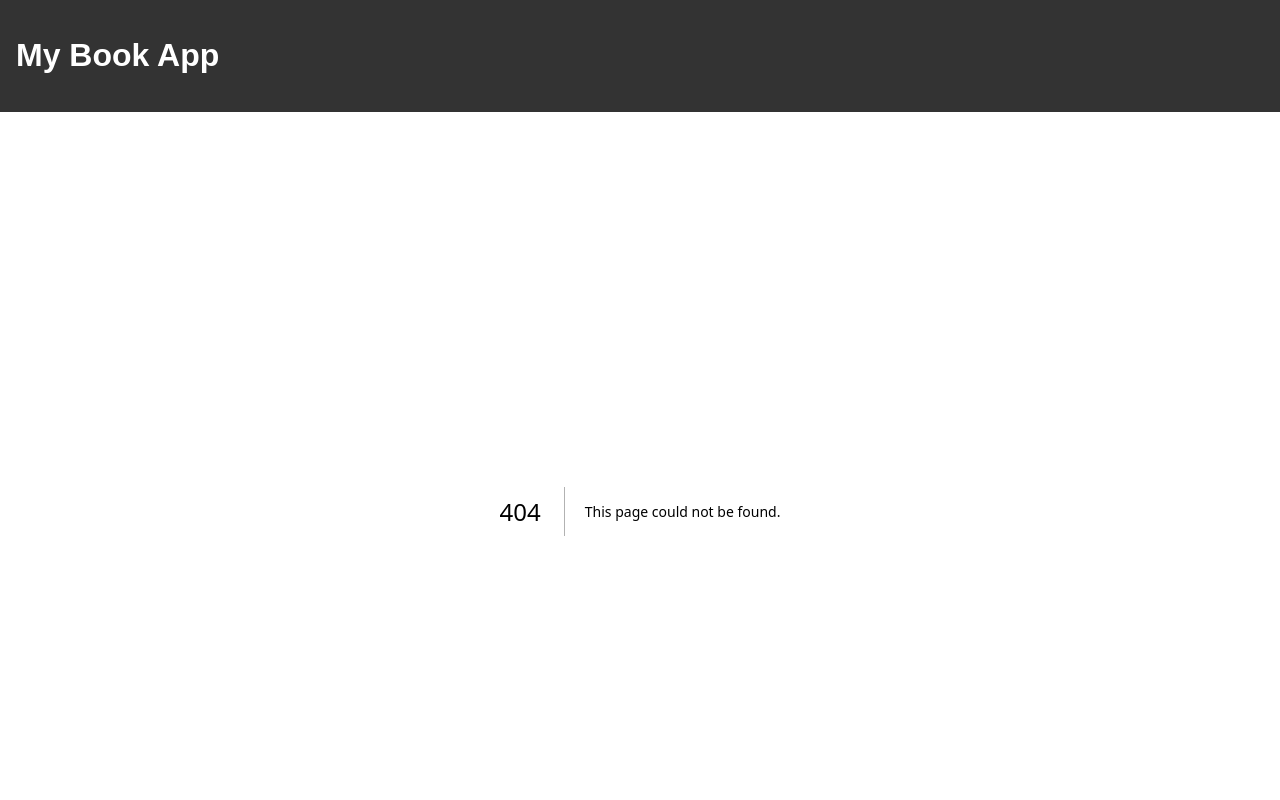
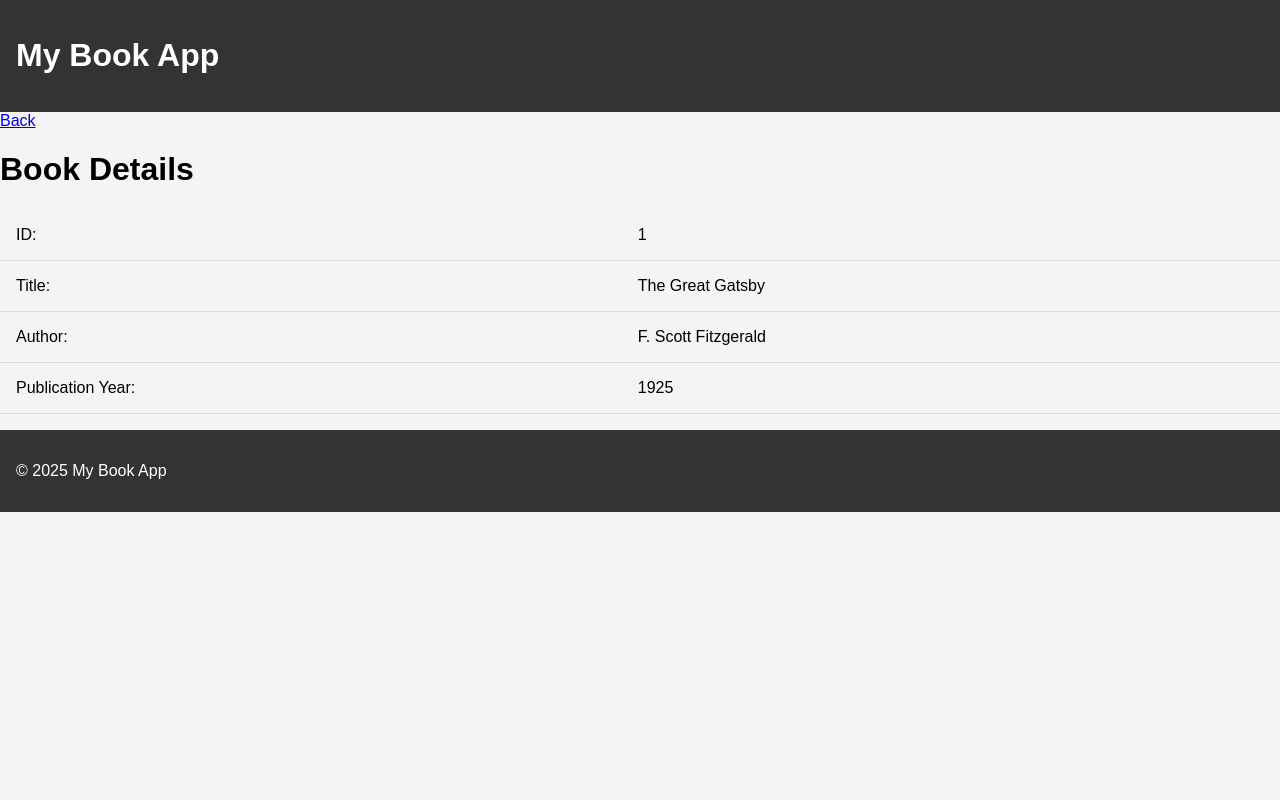
Before and after one commit to mmirzaee98/book-collection-manager, a Next.js app: page /collection/1 in a window 1280 px wide. Before the commit this address had no page. Shown: the top 800 px of the page. Built offline with nearby package versions, Linux system fonts and the light colour scheme; data requests are answered from the project's data file.

Commit message:
Ensure /collection route is correctly set up (folder renamed to 'collection')

```diff
--- /dev/null
+++ b/app/collection/[id]/page.js
@@ -0,0 +1,50 @@
+// app/collection/[id]/page.js
+
+// Fetch data and statically generate paths for the first 10 items
+export async function generateStaticParams() {
+    const res = await fetch("http://localhost:4000/books");
+    const books = await res.json();
+
+    // Return an array of params objects for the first 10 books
+    return books.slice(0, 10).map((book) => ({
+      id: book.id.toString(),
+    }));
+  }
+
+  export default async function BookDetailPage({ params }) {
+    const { id } = params;
+    const res = await fetch(`http://localhost:4000/books/${id}`);
+
+    if (!res.ok) {
+      return <div>No book found with ID {id}</div>;
+    }
+
+    const book = await res.json();
+
+    return (
+      <div>
+        <a href="/collection">Back</a>
+        <h1>Book Details</h1>
+        <table>
+          <tbody>
+            <tr>
+              <td>ID:</td>
+              <td>{book.id}</td>
+            </tr>
+            <tr>
+              <td>Title:</td>
+              <td>{book.title}</td>
+            </tr>
+            <tr>
+              <td>Author:</td>
+              <td>{book.author}</td>
+            </tr>
+            <tr>
+              <td>Publication Year:</td>
+              <td>{book.publicationYear}</td>
+            </tr>
+          </tbody>
+        </table>
+      </div>
+    );
+  }
```
Also changed, not shown: app/collection/page.js (added, +24 -0 lines), collection/[id]/page.js (deleted, +0 -19 lines), collection/page.js (deleted, +0 -23 lines), components/RandomNumber.jsx (added, +25 -0 lines).
